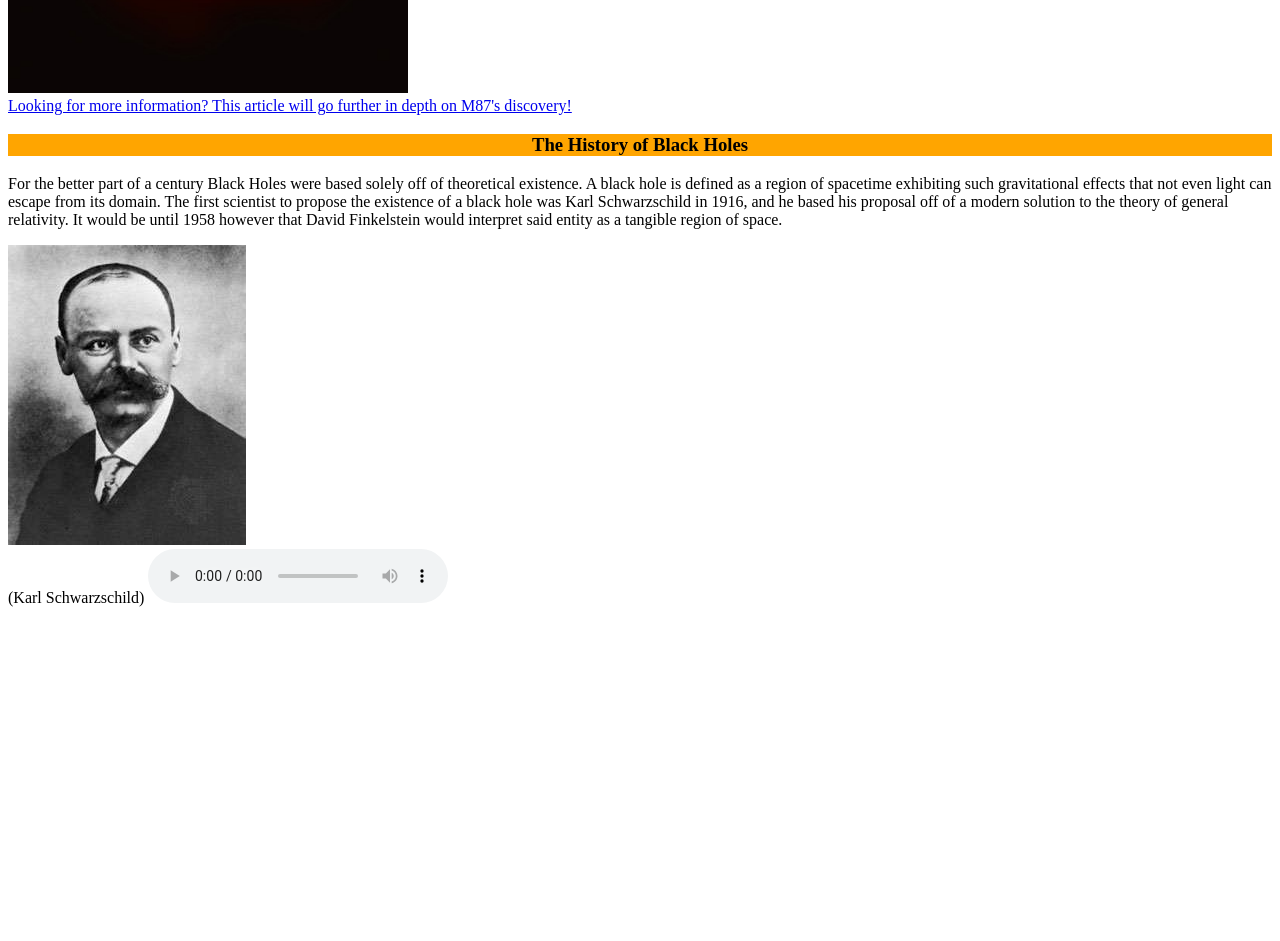
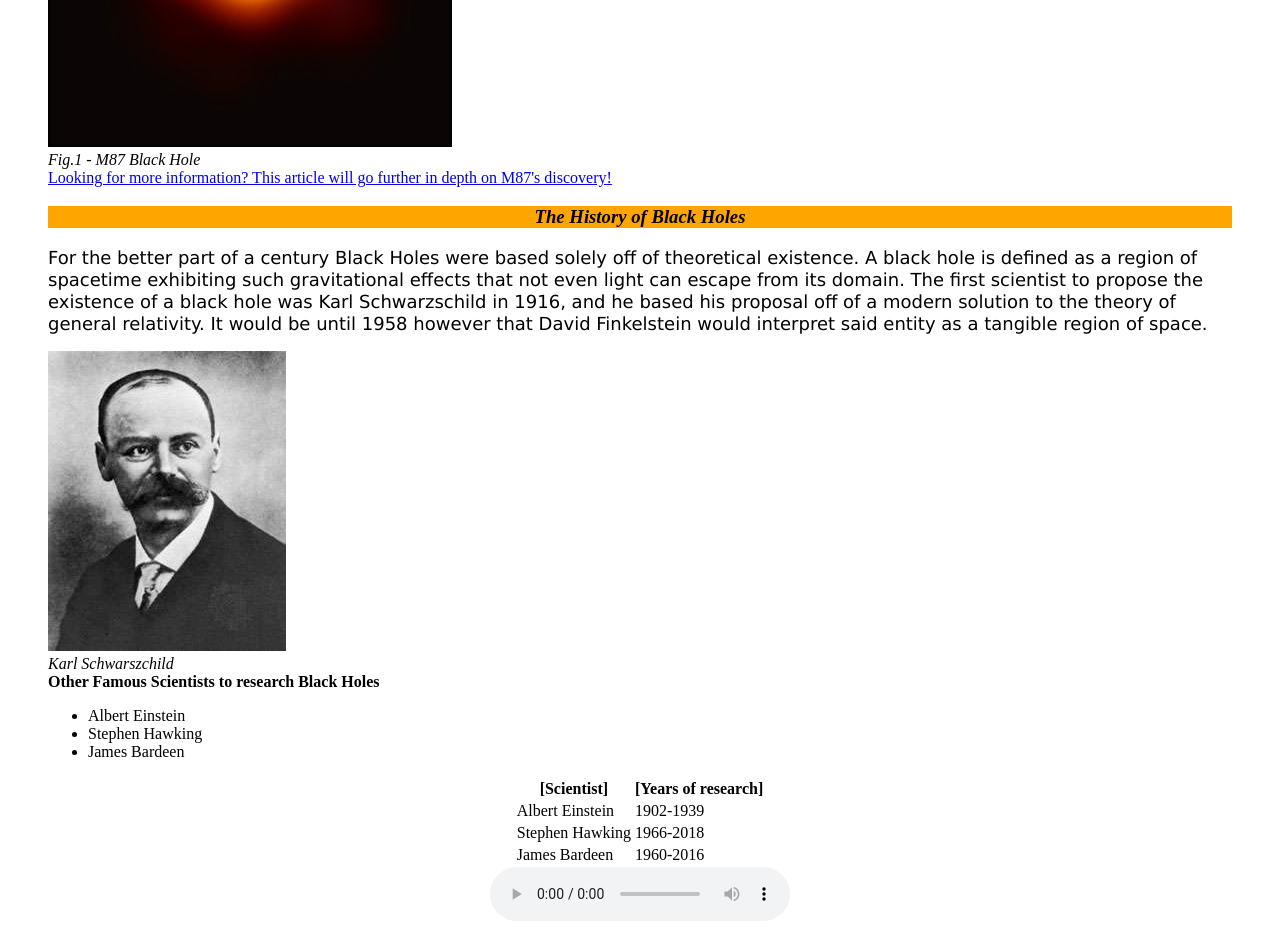
Before and after one commit to jch09632/jch09632.github.io, a plain HTML site: page index.html in a window 1280 px wide. Shown: the part 420-1361 px from the top of the page. Before the commit the page ends 1035 px from the top, so only its background shows below. Drawn offline with Linux system fonts and the light colour scheme.

Commit message:
Add files via upload

```diff
--- a/index.html
+++ b/index.html
@@ -11,18 +11,19 @@
 <body>
 			<div>
 			<h3><center>
-				M87 Black Hole
+				<b>M87 Black Hole</b>
 			</center></h3>
 			</div>
-				 On April 10th, 2019 Scientists released the first ever captured image of a black hole using the worldwide telescope system known as the Event Horizon Telescope, or (EHT). To many people this image is simply something interesting, but to physicists and other scientists this is
-				 a revolutionary scientific accomplishment. What so many people thought could never be done has been achieved, and this image is just one example of the significant technological progress mankind has made.
+				<font size="4"><font face= "verdana" color="black"> On April 10th, 2019 Scientists released the first ever captured image of a black hole using the worldwide telescope system known as the Event Horizon Telescope, or (EHT). To many people this image is simply something interesting, but to physicists and other scientists this is
+				 a revolutionary scientific accomplishment. What so many people thought could never be done has been achieved, and this image is just one example of the significant technological progress mankind has made.</font></font>
 
 			<div>
 			</div>
 
 
-
-<img src= "M87 Black Hole.jpg" height="400" width= "400">
+			<figure>
+			<img src= "M87 Black Hole.jpg" height="400" width= "400" border="2">
+			<figcaption><i>Fig.1 - M87 Black Hole</i> </figcaption>
 			<div>
 			</div>
 			<a href= "https://www.smithsonianmag.com/science-nature/astronomers-capture-first-images-supermassive-black-hole-180971927/">Looking for more information? This article will go further in depth on M87's discovery!</a>
@@ -31,31 +32,51 @@
 			</style>
 			<div>
 			<h3><center>
-				The History of Black Holes
+				<b><i>The History of Black Holes</i></b>
 			</h3></center>
 			</div>
 
 			<p>
-				For the better part of a century Black Holes were based solely off of theoretical existence. A black hole is defined as a region of spacetime exhibiting such gravitational effects that not even light can escape from its domain. The first scientist to propose the existence of a black hole was Karl Schwarzschild in 1916, and he based his proposal off of a modern solution to the theory of general relativity. It would be until 1958 however that David Finkelstein would interpret said entity as a tangible region of space.
+				<font size="4"><font face= "verdana" color="black">For the better part of a century Black Holes were based solely off of theoretical existence. A black hole is defined as a region of spacetime exhibiting such gravitational effects that not even light can escape from its domain. The first scientist to propose the existence of a black hole was Karl Schwarzschild in 1916, and he based his proposal off of a modern solution to the theory of general relativity. It would be until 1958 however that David Finkelstein would interpret said entity as a tangible region of space.</font></font>
 			</p>
 			<div>
 			</div>
 			<img src= "Karl Schwarzschild.jpg">
 			<div>
 			</div>
-			(Karl Schwarzschild)
-			<audio controls>
-						<source src="StarBars.mp3" type= "audio/mpeg">
-		<table>
-			<tr>
-				<td>
+			<i> Karl Schwarszchild</i>
+			<div>
+			</div>
+			<b>Other Famous Scientists to research Black Holes</b>
+			<ul>
+				<li> Albert Einstein</li>
+				<li> Stephen Hawking</li>
+				<li> James Bardeen</li>
+				<div>
+				</div></ul>
+
+
+
 					<div>
 					</div>
-					Here's some music to put you in the mood
+			<center><table style="width:20">
+				<tr>
+					<th> [Scientist] </th>
+					<th> [Years of research]</th>
+				</tr>
+				<tr>
+					<td> Albert Einstein </td>
+					<td> 1902-1939 </td>
+				</tr>
+					<td> Stephen Hawking</td>
+					<td> 1966-2018</td>
+				<tr>
+					<td> James Bardeen </td>
+					<td> 1960-2016 </td>
+				</tr>
+			</table></center>
 
-				</td>
-			</tr>
-		</table>
-
+<center>	<audio controls>
+						<source src="StarBars.mp3" type= "audio/mpeg"></center>
 </body>
 </html>
```
